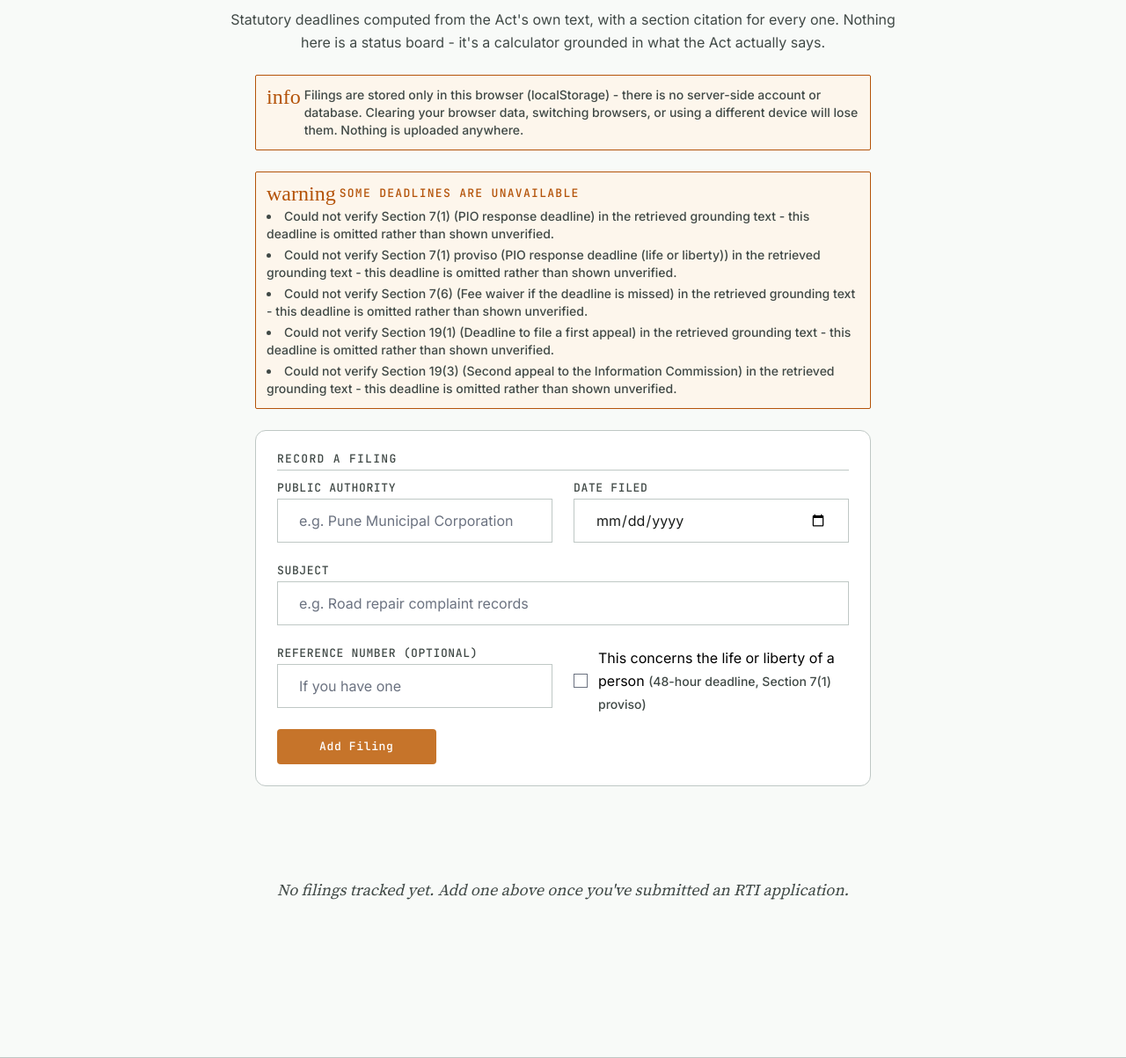
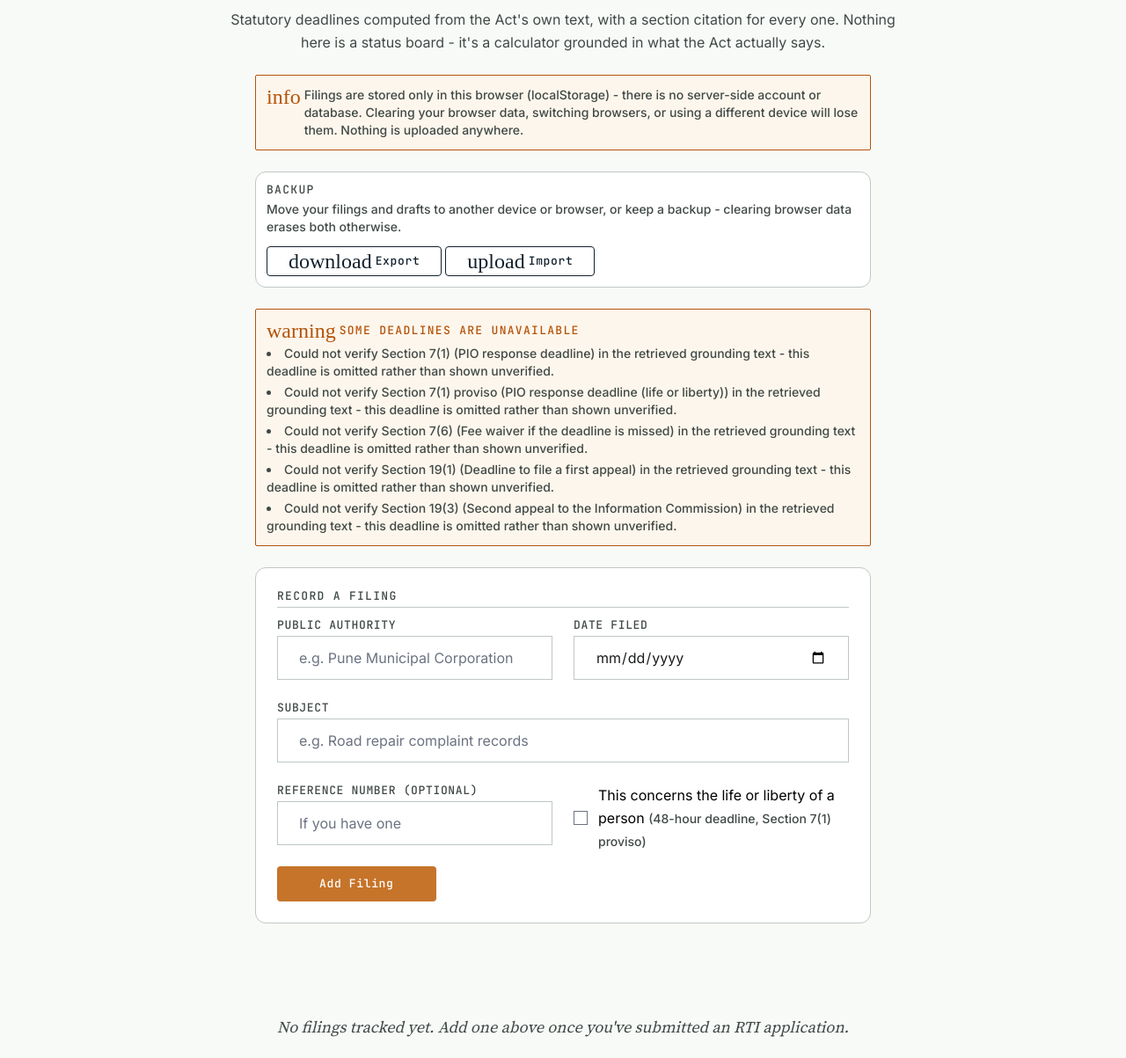
Before and after one commit to Prathamesh250205/rti-sahayak, a FastAPI app: page /track in a window 1280 px wide. Shown: the part 156-1359 px from the top of the page at 88% size. Run offline with FastAPI, Linux system fonts and the light colour scheme; some web fonts are replaced.

Commit message:
Add export/import backup for Track and Save Draft (localStorage only)
Solves the real risk localStorage-only persistence carries - losing
data on browser-clear, or being stuck on one device - without a
database or accounts, matching the same free-tier constraint reasoning
already behind Track and Save Draft themselves.

One combined export (rti-sahayak-backup-YYYY-MM-DD.json, schema_version
1), not two separate ones per feature - a user thinking "back up my
data" isn't thinking in terms of which page it came from, and a single
file restores both in one import. web/static/js/backup.js owns the
data logic (export, strict validation before touching anything, merge-
with-dedup-by-id or full replace); web/templates/partials/backup_controls.html
owns the UI, included once each on /track and /draft next to their
existing localStorage disclosures. A rtisahayak:backup-imported event
keeps whichever page is open in sync live, no reload needed.

Import never silently overwrites: a file is fully validated (real
JSON, app/schema markers present, known schema version, size-capped at
10MB) before the user is asked to explicitly choose Merge or Replace,
with the file's actual contents (counts, saved date) shown first.
Replace clears both categories on this device even if the backup is
missing one, by design - it means exactly the backup, not a partial
swap - and the confirmation copy says so explicitly.

Verified: empty-state export, real export/reload round trip, non-JSON
and unrelated-JSON and wrong-schema-version files all rejected with a
clear message and confirmed to leave existing data untouched, an
oversized file rejected before being read, merge with correct dedup
and skip-reporting, re-importing the same file skips everything as
duplicates, replace matches the file exactly, cancel does nothing, no
horizontal overflow at 375px on either page. Full 26-case regression
suite unaffected (client-only change, as expected).

Co-Authored-By: Claude Sonnet 5 <noreply@anthropic.com>

```diff
--- /dev/null
+++ b/web/static/js/backup.js
@@ -0,0 +1,190 @@
+/* Export/import for RTI Sahayak's two localStorage-only datasets (Track's
+ * filings, Save Draft's drafts) as one combined JSON backup file. Pure
+ * client-side - no server involvement, no new API route. Shared by /track
+ * and /draft via web/templates/partials/backup_controls.html, which owns
+ * the UI; this file owns the data logic only.
+ *
+ * One combined export, not two separate ones: a user thinking "back up my
+ * data" isn't thinking in terms of which page it came from, and it means a
+ * single import on a fresh device restores everything in one step.
+ */
+(function () {
+  var STORAGE_KEYS = { filings: 'rtiSahayakTrackFilings', drafts: 'rtiSahayakSavedDrafts' };
+  var SCHEMA_VERSION = 1;
+  // localStorage itself is capped around 5-10MB per origin in most browsers,
+  // so a real export of this app's own data can never approach this - it's
+  // a defensive ceiling against being handed an unrelated huge file, not a
+  // tuned limit.
+  var MAX_IMPORT_FILE_BYTES = 10 * 1024 * 1024;
+
+  function safeParseArray(raw) {
+    try {
+      var parsed = raw ? JSON.parse(raw) : [];
+      return Array.isArray(parsed) ? parsed : [];
+    } catch (e) {
+      return [];
+    }
+  }
+
+  function loadFilings() {
+    return safeParseArray(localStorage.getItem(STORAGE_KEYS.filings));
+  }
+
+  function loadDrafts() {
+    return safeParseArray(localStorage.getItem(STORAGE_KEYS.drafts));
+  }
+
+  function hasAnyData() {
+    return loadFilings().length > 0 || loadDrafts().length > 0;
+  }
+
+  function pad2(n) {
+    return String(n).padStart(2, "0");
+  }
+
+  function exportBackup() {
+    var filings = loadFilings();
+    var drafts = loadDrafts();
+    var backup = {
+      app: "rti-sahayak",
+      schema_version: SCHEMA_VERSION,
+      exported_at: new Date().toISOString(),
+      filings: filings,
+      drafts: drafts,
+    };
+    var json = JSON.stringify(backup, null, 2);
+    var blob = new Blob([json], { type: "application/json" });
+    var url = URL.createObjectURL(blob);
+    var now = new Date();
+    var filename =
+      "rti-sahayak-backup-" + now.getFullYear() + "-" + pad2(now.getMonth() + 1) + "-" + pad2(now.getDate()) + ".json";
+    var link = document.createElement("a");
+    link.href = url;
+    link.download = filename;
+    document.body.appendChild(link);
+    link.click();
+    document.body.removeChild(link);
+    URL.revokeObjectURL(url);
+    return { filings_count: filings.length, drafts_count: drafts.length };
+  }
+
+  // Validates before touching anything - resolves with a normalized backup
+  // object, or rejects with a plain-language Error the UI can show as-is.
+  function readBackupFile(file) {
+    return new Promise(function (resolve, reject) {
+      if (!file) {
+        reject(new Error("No file selected."));
+        return;
+      }
+      if (file.size > MAX_IMPORT_FILE_BYTES) {
+        reject(new Error("This file is too large to be a real RTI Sahayak backup (over 10 MB). Choose a different file."));
+        return;
+      }
+      var reader = new FileReader();
+      reader.onerror = function () {
+        reject(new Error("Could not read this file."));
+      };
+      reader.onload = function () {
+        var parsed;
+        try {
+          parsed = JSON.parse(String(reader.result));
+        } catch (e) {
+          reject(new Error("This file is not valid JSON."));
+          return;
+        }
+        if (!parsed || typeof parsed !== "object" || Array.isArray(parsed)) {
+          reject(new Error("This file is valid JSON, but not an RTI Sahayak backup."));
+          return;
+        }
+        if (parsed.app !== "rti-sahayak" || typeof parsed.schema_version === "undefined") {
+          reject(new Error("This file is valid JSON, but not an RTI Sahayak backup."));
+          return;
+        }
+        if (parsed.schema_version !== SCHEMA_VERSION) {
+          var newer = parsed.schema_version > SCHEMA_VERSION;
+          reject(
+            new Error(
+              "This backup was made with a " + (newer ? "newer" : "older") + " version of RTI Sahayak (schema v" +
+                parsed.schema_version + ", this app reads v" + SCHEMA_VERSION + ") and can't be safely imported."
+            )
+          );
+          return;
+        }
+        resolve({
+          schema_version: parsed.schema_version,
+          exported_at: parsed.exported_at || null,
+          filings: Array.isArray(parsed.filings) ? parsed.filings : [],
+          drafts: Array.isArray(parsed.drafts) ? parsed.drafts : [],
+        });
+      };
+      reader.readAsText(file);
+    });
+  }
+
+  // mode: 'merge' dedupes by id against what's already stored, keeping
+  // existing data; 'replace' discards all current filings AND drafts first,
+  // even if the backup itself is missing one category - "replace" means
+  // this device's data becomes exactly the backup, not a partial swap.
+  function importBackup(backup, mode) {
+    var existingFilings = mode === "replace" ? [] : loadFilings();
+    var existingDrafts = mode === "replace" ? [] : loadDrafts();
+
+    var existingFilingIds = {};
+    existingFilings.forEach(function (f) {
+      if (f && f.id) existingFilingIds[f.id] = true;
+    });
+    var existingDraftIds = {};
+    existingDrafts.forEach(function (d) {
+      if (d && d.id) existingDraftIds[d.id] = true;
+    });
+
+    var filingsImported = 0;
+    var filingsSkipped = 0;
+    backup.filings.forEach(function (f) {
+      if (!f || !f.id || existingFilingIds[f.id]) {
+        filingsSkipped++;
+        return;
+      }
+      existingFilings.push(f);
+      existingFilingIds[f.id] = true;
+      filingsImported++;
+    });
+
+    var draftsImported = 0;
+    var draftsSkipped = 0;
+    backup.drafts.forEach(function (d) {
+      if (!d || !d.id || existingDraftIds[d.id]) {
+        draftsSkipped++;
+        return;
+      }
+      existingDrafts.push(d);
+      existingDraftIds[d.id] = true;
+      draftsImported++;
+    });
+
+    try {
+      localStorage.setItem(STORAGE_KEYS.filings, JSON.stringify(existingFilings));
+      localStorage.setItem(STORAGE_KEYS.drafts, JSON.stringify(existingDrafts));
+    } catch (e) {
+      throw new Error("Could not save the imported data to this browser's storage - it may be full or blocked.");
+    }
+
+    var summary = {
+      mode: mode,
+      filings_imported: filingsImported,
+      filings_skipped: filingsSkipped,
+      drafts_imported: draftsImported,
+      drafts_skipped: draftsSkipped,
+    };
+    window.dispatchEvent(new CustomEvent("rtisahayak:backup-imported", { detail: summary }));
+    return summary;
+  }
+
+  window.RTISahayakBackup = {
+    SCHEMA_VERSION: SCHEMA_VERSION,
+    hasAnyData: hasAnyData,
+    exportBackup: exportBackup,
+    readBackupFile: readBackupFile,
+    importBackup: importBackup,
+  };
+})();
--- a/web/templates/base.html
+++ b/web/templates/base.html
@@ -148,5 +148,6 @@
 {% block content %}{% endblock %}
 {% block scripts %}{% endblock %}
 <script src="/static/js/i18n.js"></script>
+<script src="/static/js/backup.js"></script>
 </body>
 </html>
--- /dev/null
+++ b/web/templates/partials/backup_controls.html
@@ -0,0 +1,129 @@
+<!-- Export/import both localStorage datasets (Track's filings, Save
+     Draft's drafts) as one combined JSON file. Included on /track and
+     /draft near their existing localStorage disclosures - see
+     web/static/js/backup.js for the actual read/write/validation logic;
+     this partial is the UI shell and wiring only, so it can be dropped
+     into both pages without duplicating that logic. -->
+<div class="w-full border border-outline-variant bg-white rounded-card p-sm space-y-sm" id="backup-panel">
+<div class="flex items-center justify-between gap-sm flex-wrap">
+<div>
+<p class="font-label-mono text-label-mono text-on-surface-variant tracking-widest uppercase">Backup</p>
+<p class="font-caption text-caption text-on-surface-variant mt-xs">Move your filings and drafts to another device or browser, or keep a backup - clearing browser data erases both otherwise.</p>
+</div>
+<div class="flex items-center gap-xs shrink-0">
+<button class="secondary-button font-label-mono text-label-mono px-md py-xs rounded flex items-center gap-xs" id="backup-export-btn" type="button">
+<span class="material-symbols-outlined text-[16px]" data-icon="download">download</span>
+Export
+</button>
+<label class="secondary-button font-label-mono text-label-mono px-md py-xs rounded flex items-center gap-xs cursor-pointer" for="backup-import-input">
+<span class="material-symbols-outlined text-[16px]" data-icon="upload">upload</span>
+Import
+</label>
+<input accept="application/json,.json" class="hidden" id="backup-import-input" type="file"/>
+</div>
+</div>
+<div class="hidden font-caption text-caption text-[#93000a]" id="backup-error"></div>
+<div class="hidden font-caption text-caption text-[#1E7A5A]" id="backup-success"></div>
+<!-- Merge/Replace confirmation - shown only once a file has passed validation. Never overwrites silently. -->
+<div class="hidden border border-warning bg-[#FDF6EC] rounded-DEFAULT p-sm space-y-sm" id="backup-confirm">
+<p class="font-body-md text-body-md" id="backup-confirm-summary"></p>
+<div class="flex flex-wrap gap-sm">
+<button class="amber-button font-label-mono text-label-mono px-md py-sm rounded" id="backup-confirm-merge" type="button">Merge with existing data</button>
+<button class="secondary-button font-label-mono text-label-mono px-md py-sm rounded border-[#93000a] text-[#93000a]" id="backup-confirm-replace" type="button">Replace all existing data</button>
+<button class="font-label-mono text-label-mono px-md py-sm rounded text-on-surface-variant hover:bg-surface-container-low" id="backup-confirm-cancel" type="button">Cancel</button>
+</div>
+</div>
+</div>
+
+<script>
+(function () {
+  var exportBtn = document.getElementById('backup-export-btn');
+  var importInput = document.getElementById('backup-import-input');
+  var errorEl = document.getElementById('backup-error');
+  var successEl = document.getElementById('backup-success');
+  var confirmPanel = document.getElementById('backup-confirm');
+  var confirmSummary = document.getElementById('backup-confirm-summary');
+  var mergeBtn = document.getElementById('backup-confirm-merge');
+  var replaceBtn = document.getElementById('backup-confirm-replace');
+  var cancelBtn = document.getElementById('backup-confirm-cancel');
+  var pendingBackup = null;
+
+  function clearMessages() {
+    errorEl.classList.add('hidden');
+    successEl.classList.add('hidden');
+  }
+
+  function showError(msg) {
+    clearMessages();
+    errorEl.textContent = msg;
+    errorEl.classList.remove('hidden');
+  }
+
+  function showSuccess(msg) {
+    clearMessages();
+    successEl.textContent = msg;
+    successEl.classList.remove('hidden');
+  }
+
+  exportBtn.addEventListener('click', function () {
+    clearMessages();
+    if (!window.RTISahayakBackup.hasAnyData()) {
+      showError('Nothing to export yet - add a filing on /track or save a draft on /draft first.');
+      return;
+    }
+    var counts = window.RTISahayakBackup.exportBackup();
+    showSuccess('Exported ' + counts.filings_count + ' filing(s) and ' + counts.drafts_count + ' draft(s).');
+  });
+
+  importInput.addEventListener('change', function () {
+    clearMessages();
+    confirmPanel.classList.add('hidden');
+    pendingBackup = null;
+    var file = importInput.files && importInput.files[0];
+    if (!file) {
+      return;
+    }
+    window.RTISahayakBackup.readBackupFile(file)
+      .then(function (backup) {
+        pendingBackup = backup;
+        var savedNote = backup.exported_at ? ' (saved ' + new Date(backup.exported_at).toLocaleDateString() + ')' : '';
+        confirmSummary.textContent =
+          'This backup contains ' + backup.filings.length + ' filing(s) and ' + backup.drafts.length +
+          ' draft(s)' + savedNote + '. Merge with what\'s already on this device, or replace it entirely?';
+        confirmPanel.classList.remove('hidden');
+      })
+      .catch(function (err) {
+        showError(err.message);
+      })
+      .finally(function () {
+        importInput.value = '';
+      });
+  });
+
+  function finishImport(mode) {
+    if (!pendingBackup) {
+      return;
+    }
+    try {
+      var summary = window.RTISahayakBackup.importBackup(pendingBackup, mode);
+      var parts = [
+        summary.filings_imported + ' filing(s) imported' + (summary.filings_skipped ? ' (' + summary.filings_skipped + ' skipped as duplicates)' : ''),
+        summary.drafts_imported + ' draft(s) imported' + (summary.drafts_skipped ? ' (' + summary.drafts_skipped + ' skipped as duplicates)' : ''),
+      ];
+      showSuccess((mode === 'replace' ? 'Replaced existing data. ' : 'Merged. ') + parts.join(', ') + '.');
+    } catch (e) {
+      showError(e.message);
+    }
+    pendingBackup = null;
+    confirmPanel.classList.add('hidden');
+  }
+
+  mergeBtn.addEventListener('click', function () { finishImport('merge'); });
+  replaceBtn.addEventListener('click', function () { finishImport('replace'); });
+  cancelBtn.addEventListener('click', function () {
+    pendingBackup = null;
+    confirmPanel.classList.add('hidden');
+    clearMessages();
+  });
+})();
+</script>
--- a/web/templates/track.html
+++ b/web/templates/track.html
@@ -46,6 +46,10 @@
 <div class="w-full max-w-[700px] border border-warning bg-[#FDF6EC] rounded-sm p-sm flex items-start gap-xs">
 <span class="material-symbols-outlined text-[18px] text-warning shrink-0" data-icon="info">info</span>
 <p class="font-caption text-caption text-on-surface-variant">Filings are stored only in this browser (localStorage) - there is no server-side account or database. Clearing your browser data, switching browsers, or using a different device will lose them. Nothing is uploaded anywhere.</p>
+</div>
+
+<div class="w-full max-w-[700px]">
+{% include "partials/backup_controls.html" %}
 </div>
 
 <!-- Deadline-rules loading/error state - fetched once on page load, no LLM call. -->
@@ -489,6 +493,12 @@ No filings tracked yet. Add one above once you've submitted an RTI application.
   // Prevent filing a date in the future at the picker level too.
   document.getElementById('filing-date').max = new Date().toISOString().slice(0, 10);
 
+  // A backup import (see partials/backup_controls.html) writes straight to
+  // localStorage - this page's own list needs telling to re-read it.
+  window.addEventListener('rtisahayak:backup-imported', function () {
+    renderFilings();
+  });
+
   loadDeadlineRules();
 })();
 </script>
```
Also changed, not shown: web/templates/draft.html (+7 -0 lines).
